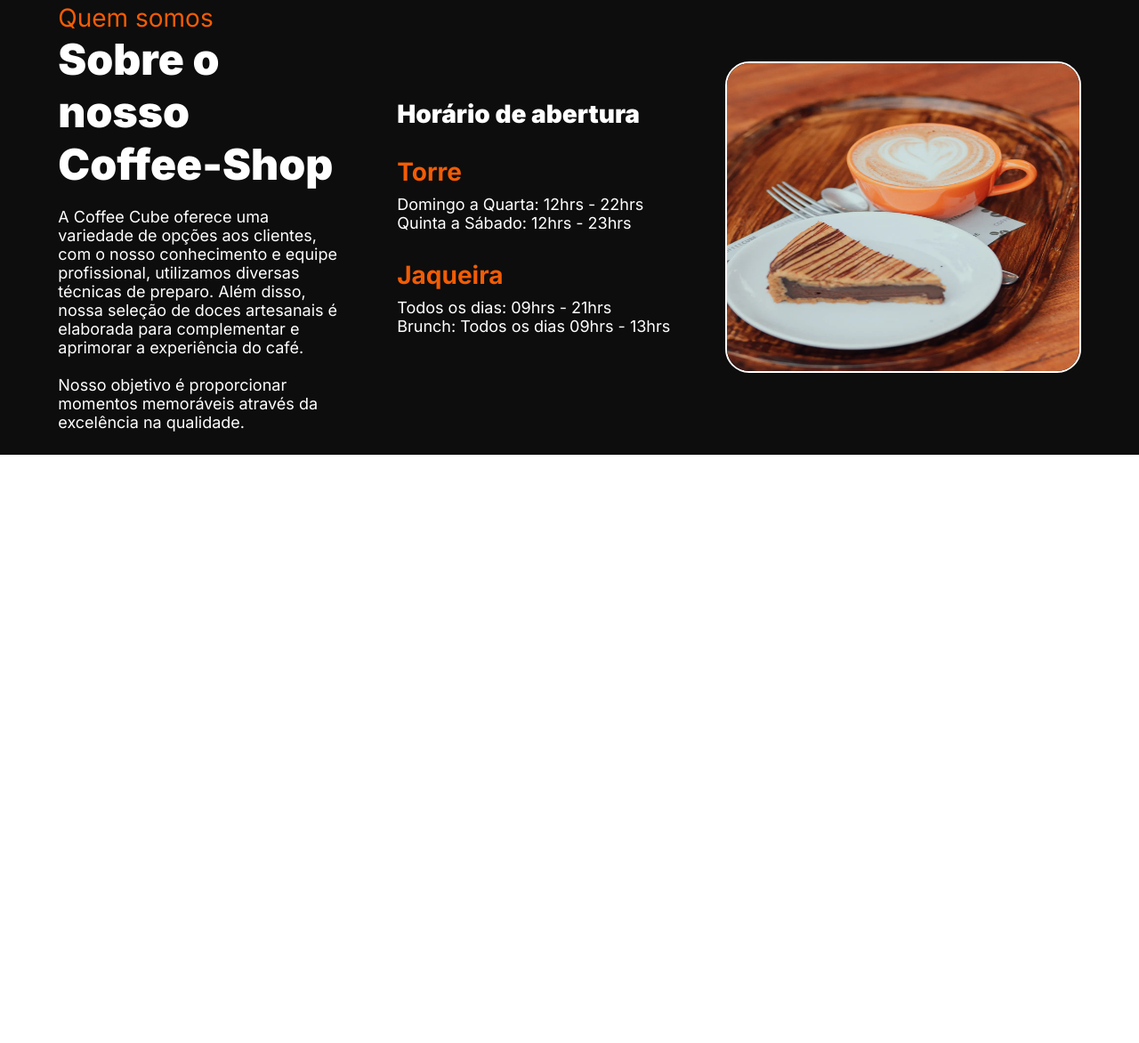
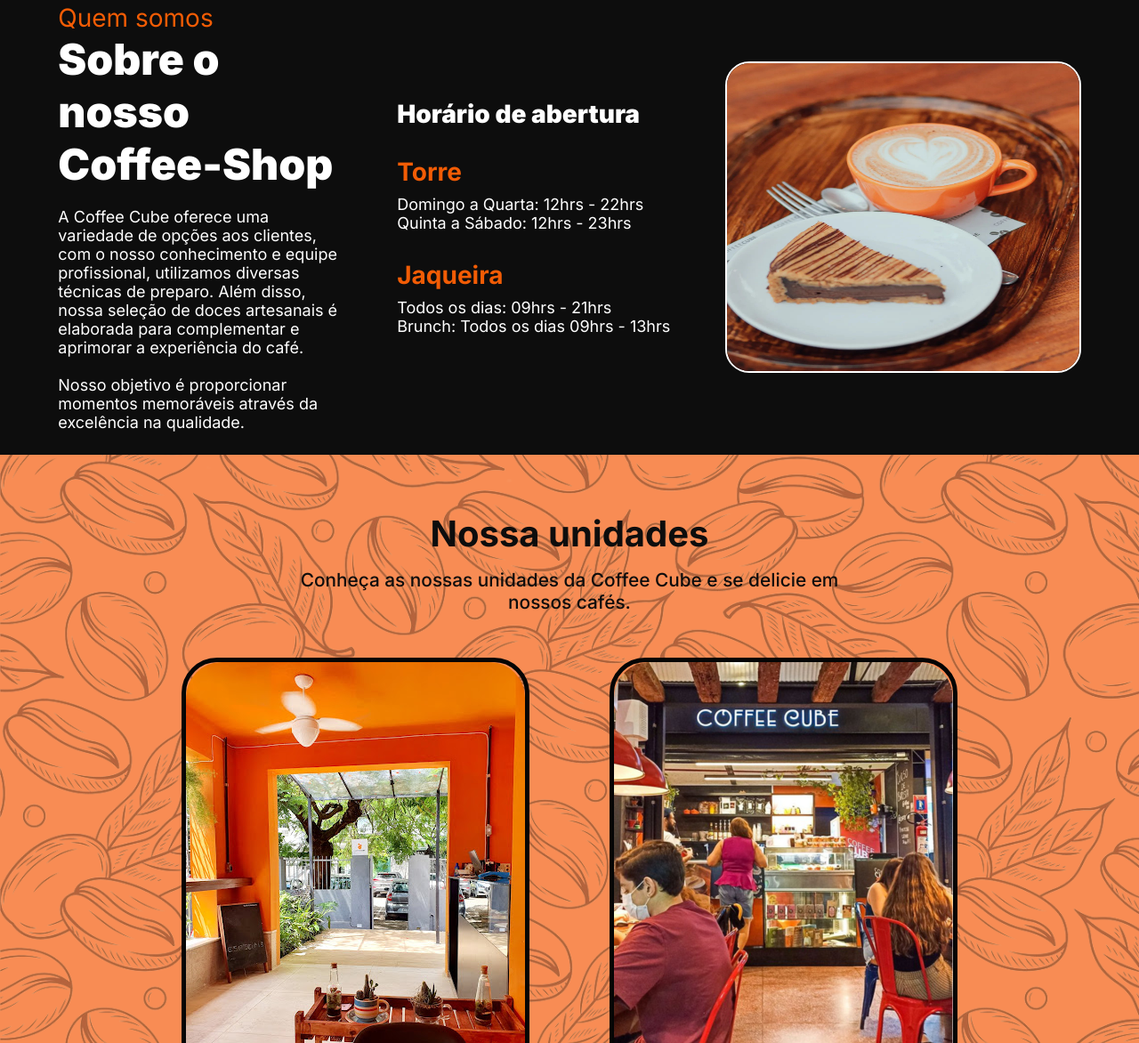
Before and after one commit to GuiJg/Coffee-Cube, a website: page index.html in a window 1280 px wide. Shown: the part 1628-2800 px from the top of the page at 89% size. Before the commit the page ends 2139 px from the top, so only its background shows below. Drawn offline with Linux system fonts and the light colour scheme; a web font is replaced by a local one.

Commit message:
feat: unid page update

```diff
--- a/index.html
+++ b/index.html
@@ -25,10 +25,6 @@
             <a href="#about" class="header-link">
                 <p>Sobre nós</p>
                 <div class="point"></div>
-            </a>
-            <a href="#products" class="header-link">
-                <p>Produtos</p>
-                <div class="point" style="width: 7.5%;"></div>
             </a>
             <a href="#unidades" class="header-link">
                 <p>Unidades</p>
@@ -143,7 +139,9 @@
                 Coffee-Shop
             </h2>
             <p>
-                A Coffee Cube oferece uma variedade de opções aos clientes, com o nosso conhecimento e equipe profissional, utilizamos diversas técnicas de preparo. Além disso, nossa seleção de doces artesanais é elaborada para complementar e aprimorar a experiência do café.
+                A Coffee Cube oferece uma variedade de opções aos clientes, com o nosso conhecimento e equipe
+                profissional, utilizamos diversas técnicas de preparo. Além disso, nossa seleção de doces artesanais é
+                elaborada para complementar e aprimorar a experiência do café.
                 <br>
                 <br>
                 Nosso objetivo é proporcionar momentos memoráveis através da excelência na qualidade.
@@ -168,7 +166,47 @@
             <img src="assets/about-us.webp" alt="">
         </div>
     </section>
+    <section class="unidades-page">
+        <div class="unidades-text">
+            <h2>Nossa unidades</h2>
+            <p>
+                Conheça as nossas unidades da Coffee Cube e se delicie em nossos cafés.
+            </p>
+        </div>
+        <div class="container-unidades">
+            <a class="unidades" href="https://www.google.com/maps/place/Coffee+Cube/@-8.0366247,-34.9049989,17z/data=!3m1!4b1!4m6!3m5!1s0x7ab199055802205:0x968a0e6b608fbf7f!8m2!3d-8.03663!4d-34.9024186!16s%2Fg%2F11s9jcpl_8?entry=ttu" target="_blank">
+                <div class="unidades-image">
+                    <img src="assets/jaqueira.jpg" alt="unidade da jaqueira">
+                </div>
+                <div class="unidades-span">
+                    <svg xmlns="http://www.w3.org/2000/svg" width="256" height="256" viewBox="0 0 256 256">
+                        <path fill="#f25c05"
+                            d="M128 68a36 36 0 1 0 36 36a36 36 0 0 0-36-36m0 64a28 28 0 1 1 28-28a28 28 0 0 1-28 28m0-112a84.09 84.09 0 0 0-84 84c0 30.42 14.17 62.79 41 93.62a250 250 0 0 0 40.73 37.66a4 4 0 0 0 4.58 0A250 250 0 0 0 171 197.62c26.81-30.83 41-63.2 41-93.62a84.09 84.09 0 0 0-84-84m37.1 172.23A254.62 254.62 0 0 1 128 227a254.62 254.62 0 0 1-37.1-34.81C73.15 171.8 52 139.9 52 104a76 76 0 0 1 152 0c0 35.9-21.15 67.8-38.9 88.23" />
+                    </svg>
+                    <span>Unidade Jaqueira</span>
+                </div>
+            </a>
+            <a class="unidades" href="https://www.google.com/maps/place/Coffee+Cube/@-8.0443984,-34.9126068,17z/data=!3m1!4b1!4m6!3m5!1s0x7ab19b806c1392f:0xc79730903c12929c!8m2!3d-8.0444037!4d-34.9077412!16s%2Fg%2F11h_0lww4g?entry=ttu" target="_blank">
+                <div class="unidades-image">
+                    <img src="assets/torre.png" alt="unidade da torre">
+                </div>
+                <div class="unidades-span">
+                    <svg xmlns="http://www.w3.org/2000/svg" width="256" height="256" viewBox="0 0 256 256">
+                        <path fill="#f25c05"
+                            d="M128 68a36 36 0 1 0 36 36a36 36 0 0 0-36-36m0 64a28 28 0 1 1 28-28a28 28 0 0 1-28 28m0-112a84.09 84.09 0 0 0-84 84c0 30.42 14.17 62.79 41 93.62a250 250 0 0 0 40.73 37.66a4 4 0 0 0 4.58 0A250 250 0 0 0 171 197.62c26.81-30.83 41-63.2 41-93.62a84.09 84.09 0 0 0-84-84m37.1 172.23A254.62 254.62 0 0 1 128 227a254.62 254.62 0 0 1-37.1-34.81C73.15 171.8 52 139.9 52 104a76 76 0 0 1 152 0c0 35.9-21.15 67.8-38.9 88.23" />
+                    </svg>
+                    <span>Unidade Torre</span>
+                </div>
+            </a>
+        </div>
+    </section>
+    <section class="feedback-page">
+        <div class="feedback-text">
+
+        </div>
+    </section>
     <script src="scripts/splide.min.js"></script>
     <script src="scripts/main.js"></script>
 </body>
+
 </html>
--- a/styles/style.css
+++ b/styles/style.css
@@ -320,3 +320,95 @@ header {
     width: 400px;
     height: 350px;
 }
+
+.unidades-page {
+    display: flex;
+    flex-direction: column;
+    justify-content: center;
+    align-items: center;
+    text-align: center;
+    gap: 50px;
+    padding-top: 5%;
+    background-image: url(/assets/coffee-beans-background.png);
+    background-position: center;
+    background-repeat: no-repeat;
+    background-size: cover;
+}
+
+.unidades-text {
+    display: flex;
+    flex-direction: column;
+    justify-content: center;
+    align-items: center;
+    gap: 15px;
+}
+
+.unidades-text h2 {
+    color: #0D0D0D;
+    font-size: 2.5rem;
+    font-weight: 700;
+}
+
+.unidades-text p {
+    color: #0D0D0D;
+    font-size: 1.3rem;
+    font-weight: 500;
+    width: 90%;
+}
+
+.container-unidades {
+    display: flex;
+    justify-content: center;
+    gap: 90px;
+}
+
+.unidades {
+    display: flex;
+    align-items: center;
+    position: relative;
+    border-radius: 2.5em;
+    border: 5px solid #050505;
+}
+
+.unidades:hover .unidades-image{
+    filter: brightness(60%);
+}
+
+.unidades:hover .unidades-span {
+    opacity: 1;
+}
+
+.unidades-image {
+    display: flex;
+    flex-direction: column;
+    transition: 0.5s;
+}
+
+.unidades-image img {
+    border-radius: 2.5em;
+    width: 100%;
+    height: auto;
+}
+
+.unidades-span {
+    display: flex;
+    flex-direction: column;
+    align-items: center;
+    position: absolute;
+    top: 50%;
+    left: 50%;
+    transform: translate(-50%, -50%);
+    opacity: 0;
+    transition: 0.5s;
+}
+
+.unidades-span svg{
+    width: 60%;
+}
+
+.unidades-span span {
+    color: #ffff;
+    text-align: center;
+    font-size: 1.6rem;
+    font-weight: 700;
+}
```
Also changed, not shown: assets/coffee-beans-background.png (added), assets/coffee-beans.avif (deleted), assets/torre.jpg (deleted), assets/torre.png (added).
